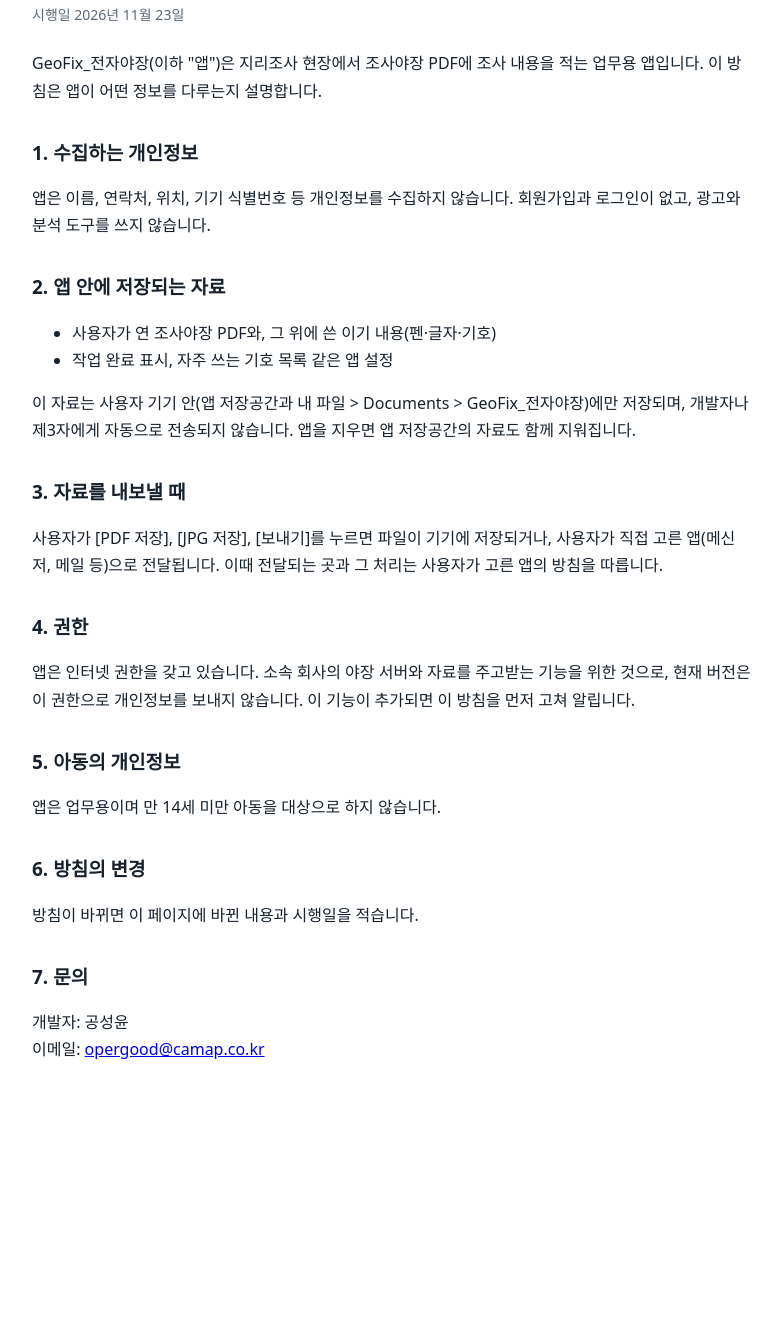
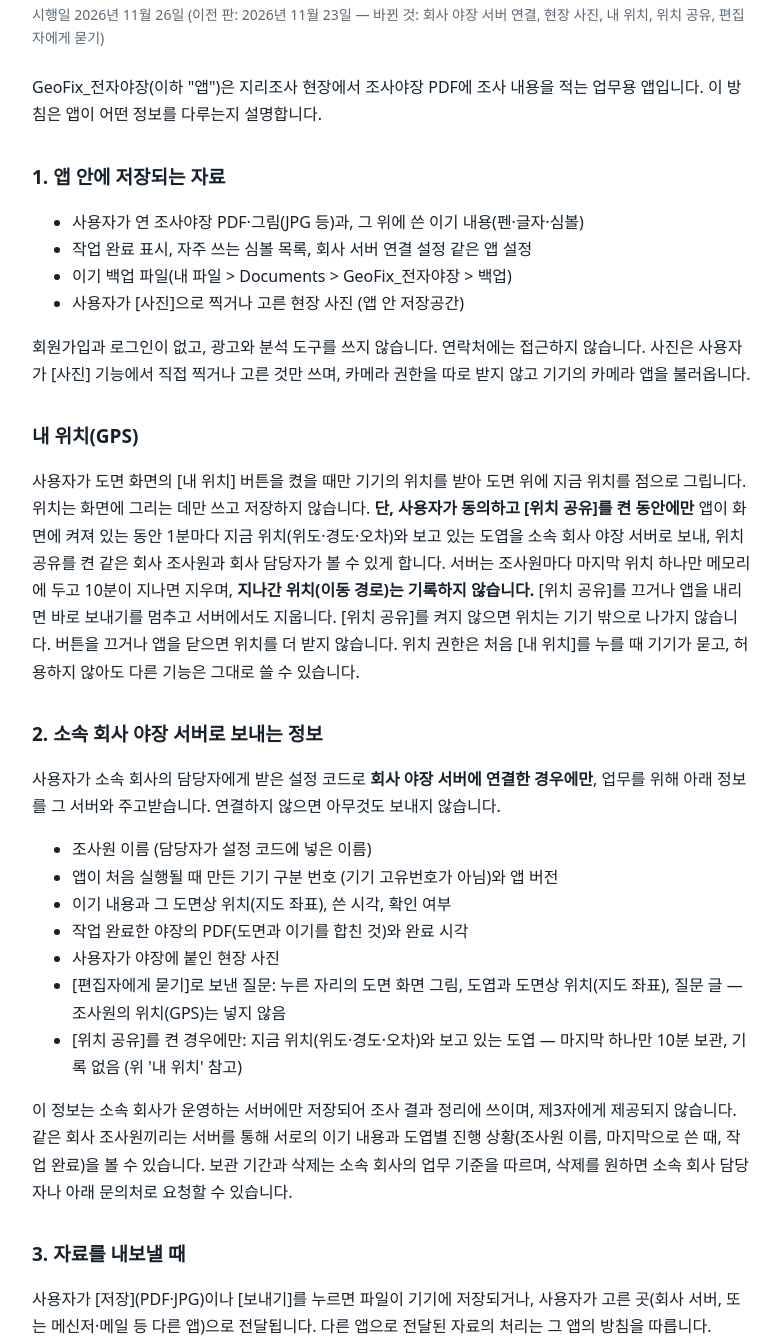
Before and after one commit to opergood/jeonja-yajang-privacy, a plain HTML site: page index.html in a window 1280 px wide. Shown: the part 109-1453 px from the top of the page, without its empty margins (248-1028 px from the left). Before the commit the page ends 1252 px from the top, so only its background shows below. Drawn offline with Linux system fonts and the light colour scheme.

Commit message:
개인정보처리방침 2026-11-26: 회사 야장 서버 연결, 현장 사진, 내 위치, 위치 공유, 편집자에게 묻기
Co-Authored-By: Claude Opus 5.5 <noreply@anthropic.com>

```diff
--- a/index.html
+++ b/index.html
@@ -18,25 +18,40 @@ p,li{color:var(--ink)}
 <body>
 <main>
 <h1>GeoFix_전자야장 개인정보처리방침</h1>
-<p class="sub">시행일 2026년 11월 23일</p>
+<p class="sub">시행일 2026년 11월 26일 (이전 판: 2026년 11월 23일 — 바뀐 것: 회사 야장 서버 연결, 현장 사진, 내 위치, 위치 공유, 편집자에게 묻기)</p>
 
 <p>GeoFix_전자야장(이하 "앱")은 지리조사 현장에서 조사야장 PDF에 조사 내용을 적는 업무용 앱입니다. 이 방침은 앱이 어떤 정보를 다루는지 설명합니다.</p>
 
-<h2>1. 수집하는 개인정보</h2>
-<p>앱은 이름, 연락처, 위치, 기기 식별번호 등 개인정보를 수집하지 않습니다. 회원가입과 로그인이 없고, 광고와 분석 도구를 쓰지 않습니다.</p>
+<h2>1. 앱 안에 저장되는 자료</h2>
+<ul>
+  <li>사용자가 연 조사야장 PDF·그림(JPG 등)과, 그 위에 쓴 이기 내용(펜·글자·심볼)</li>
+  <li>작업 완료 표시, 자주 쓰는 심볼 목록, 회사 서버 연결 설정 같은 앱 설정</li>
+  <li>이기 백업 파일(내 파일 &gt; Documents &gt; GeoFix_전자야장 &gt; 백업)</li>
+  <li>사용자가 [사진]으로 찍거나 고른 현장 사진 (앱 안 저장공간)</li>
+</ul>
+<p>회원가입과 로그인이 없고, 광고와 분석 도구를 쓰지 않습니다. 연락처에는 접근하지 않습니다. 사진은 사용자가 [사진] 기능에서 직접 찍거나 고른 것만 쓰며, 카메라 권한을 따로 받지 않고 기기의 카메라 앱을 불러옵니다.</p>
 
-<h2>2. 앱 안에 저장되는 자료</h2>
+<h2>내 위치(GPS)</h2>
+<p>사용자가 도면 화면의 [내 위치] 버튼을 켰을 때만 기기의 위치를 받아 도면 위에 지금 위치를 점으로 그립니다. 위치는 화면에 그리는 데만 쓰고 저장하지 않습니다. <b>단, 사용자가 동의하고 [위치 공유]를 켠 동안에만</b> 앱이 화면에 켜져 있는 동안 1분마다 지금 위치(위도·경도·오차)와 보고 있는 도엽을 소속 회사 야장 서버로 보내, 위치 공유를 켠 같은 회사 조사원과 회사 담당자가 볼 수 있게 합니다. 서버는 조사원마다 마지막 위치 하나만 메모리에 두고 10분이 지나면 지우며, <b>지나간 위치(이동 경로)는 기록하지 않습니다.</b> [위치 공유]를 끄거나 앱을 내리면 바로 보내기를 멈추고 서버에서도 지웁니다. [위치 공유]를 켜지 않으면 위치는 기기 밖으로 나가지 않습니다. 버튼을 끄거나 앱을 닫으면 위치를 더 받지 않습니다. 위치 권한은 처음 [내 위치]를 누를 때 기기가 묻고, 허용하지 않아도 다른 기능은 그대로 쓸 수 있습니다.</p>
+
+<h2>2. 소속 회사 야장 서버로 보내는 정보</h2>
+<p>사용자가 소속 회사의 담당자에게 받은 설정 코드로 <b>회사 야장 서버에 연결한 경우에만</b>, 업무를 위해 아래 정보를 그 서버와 주고받습니다. 연결하지 않으면 아무것도 보내지 않습니다.</p>
 <ul>
-  <li>사용자가 연 조사야장 PDF와, 그 위에 쓴 이기 내용(펜·글자·기호)</li>
-  <li>작업 완료 표시, 자주 쓰는 기호 목록 같은 앱 설정</li>
+  <li>조사원 이름 (담당자가 설정 코드에 넣은 이름)</li>
+  <li>앱이 처음 실행될 때 만든 기기 구분 번호 (기기 고유번호가 아님)와 앱 버전</li>
+  <li>이기 내용과 그 도면상 위치(지도 좌표), 쓴 시각, 확인 여부</li>
+  <li>작업 완료한 야장의 PDF(도면과 이기를 합친 것)와 완료 시각</li>
+  <li>사용자가 야장에 붙인 현장 사진</li>
+  <li>[편집자에게 묻기]로 보낸 질문: 누른 자리의 도면 화면 그림, 도엽과 도면상 위치(지도 좌표), 질문 글 — 조사원의 위치(GPS)는 넣지 않음</li>
+  <li>[위치 공유]를 켠 경우에만: 지금 위치(위도·경도·오차)와 보고 있는 도엽 — 마지막 하나만 10분 보관, 기록 없음 (위 '내 위치' 참고)</li>
 </ul>
-<p>이 자료는 사용자 기기 안(앱 저장공간과 내 파일 &gt; Documents &gt; GeoFix_전자야장)에만 저장되며, 개발자나 제3자에게 자동으로 전송되지 않습니다. 앱을 지우면 앱 저장공간의 자료도 함께 지워집니다.</p>
+<p>이 정보는 소속 회사가 운영하는 서버에만 저장되어 조사 결과 정리에 쓰이며, 제3자에게 제공되지 않습니다. 같은 회사 조사원끼리는 서버를 통해 서로의 이기 내용과 도엽별 진행 상황(조사원 이름, 마지막으로 쓴 때, 작업 완료)을 볼 수 있습니다. 보관 기간과 삭제는 소속 회사의 업무 기준을 따르며, 삭제를 원하면 소속 회사 담당자나 아래 문의처로 요청할 수 있습니다.</p>
 
 <h2>3. 자료를 내보낼 때</h2>
-<p>사용자가 [PDF 저장], [JPG 저장], [보내기]를 누르면 파일이 기기에 저장되거나, 사용자가 직접 고른 앱(메신저, 메일 등)으로 전달됩니다. 이때 전달되는 곳과 그 처리는 사용자가 고른 앱의 방침을 따릅니다.</p>
+<p>사용자가 [저장](PDF·JPG)이나 [보내기]를 누르면 파일이 기기에 저장되거나, 사용자가 고른 곳(회사 서버, 또는 메신저·메일 등 다른 앱)으로 전달됩니다. 다른 앱으로 전달된 자료의 처리는 그 앱의 방침을 따릅니다.</p>
 
 <h2>4. 권한</h2>
-<p>앱은 인터넷 권한을 갖고 있습니다. 소속 회사의 야장 서버와 자료를 주고받는 기능을 위한 것으로, 현재 버전은 이 권한으로 개인정보를 보내지 않습니다. 이 기능이 추가되면 이 방침을 먼저 고쳐 알립니다.</p>
+<p>앱은 인터넷 권한을 갖고 있습니다. 위 2번의 회사 야장 서버와 자료를 주고받기 위한 것입니다. 위치 권한은 [내 위치]와, 사용자가 동의하고 켠 [위치 공유]에만 쓰며(위 '내 위치' 참고), 사용자가 허용할 때만 쓰입니다. 앱이 화면에 없을 때(백그라운드)는 위치를 받지 않습니다.</p>
 
 <h2>5. 아동의 개인정보</h2>
 <p>앱은 업무용이며 만 14세 미만 아동을 대상으로 하지 않습니다.</p>
```
